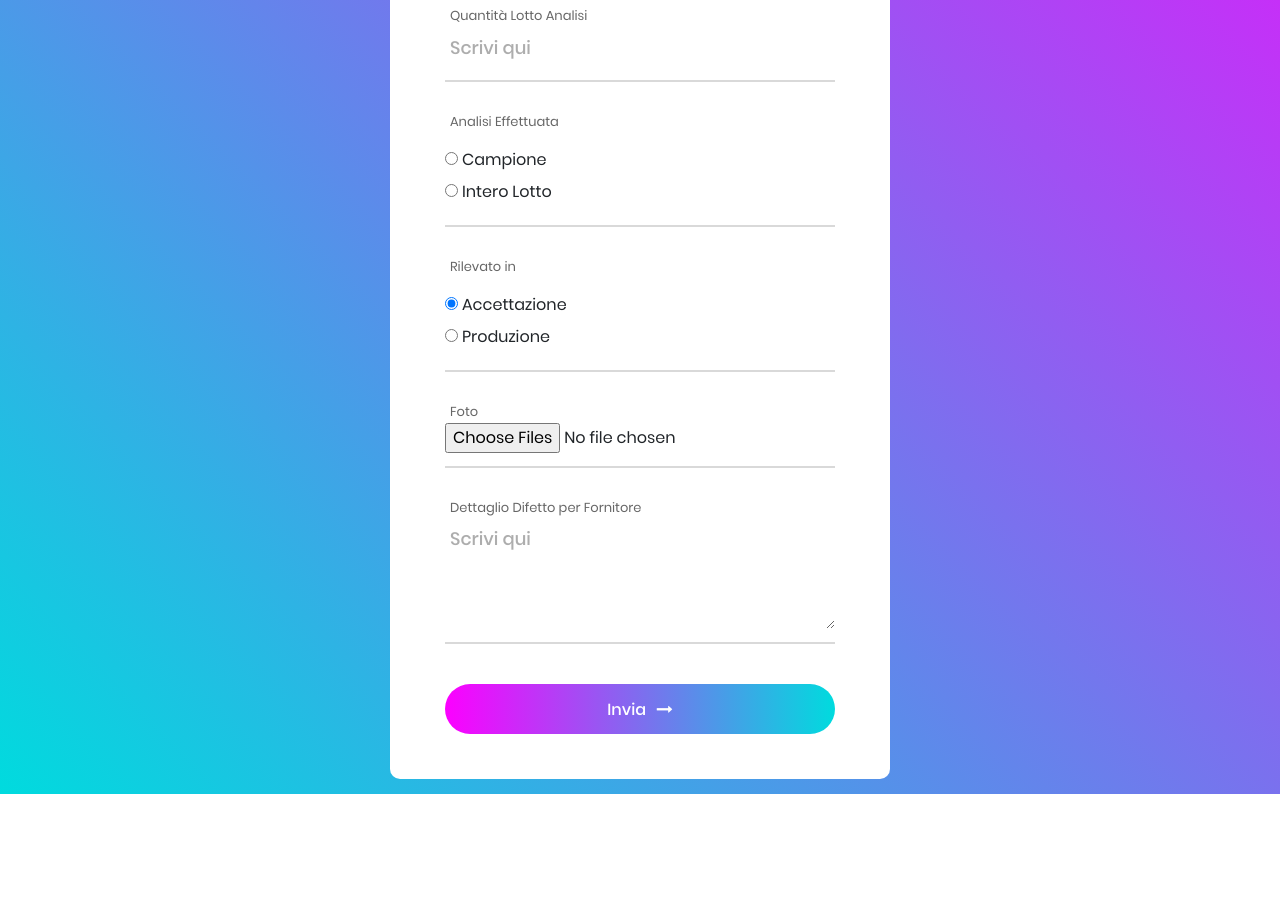
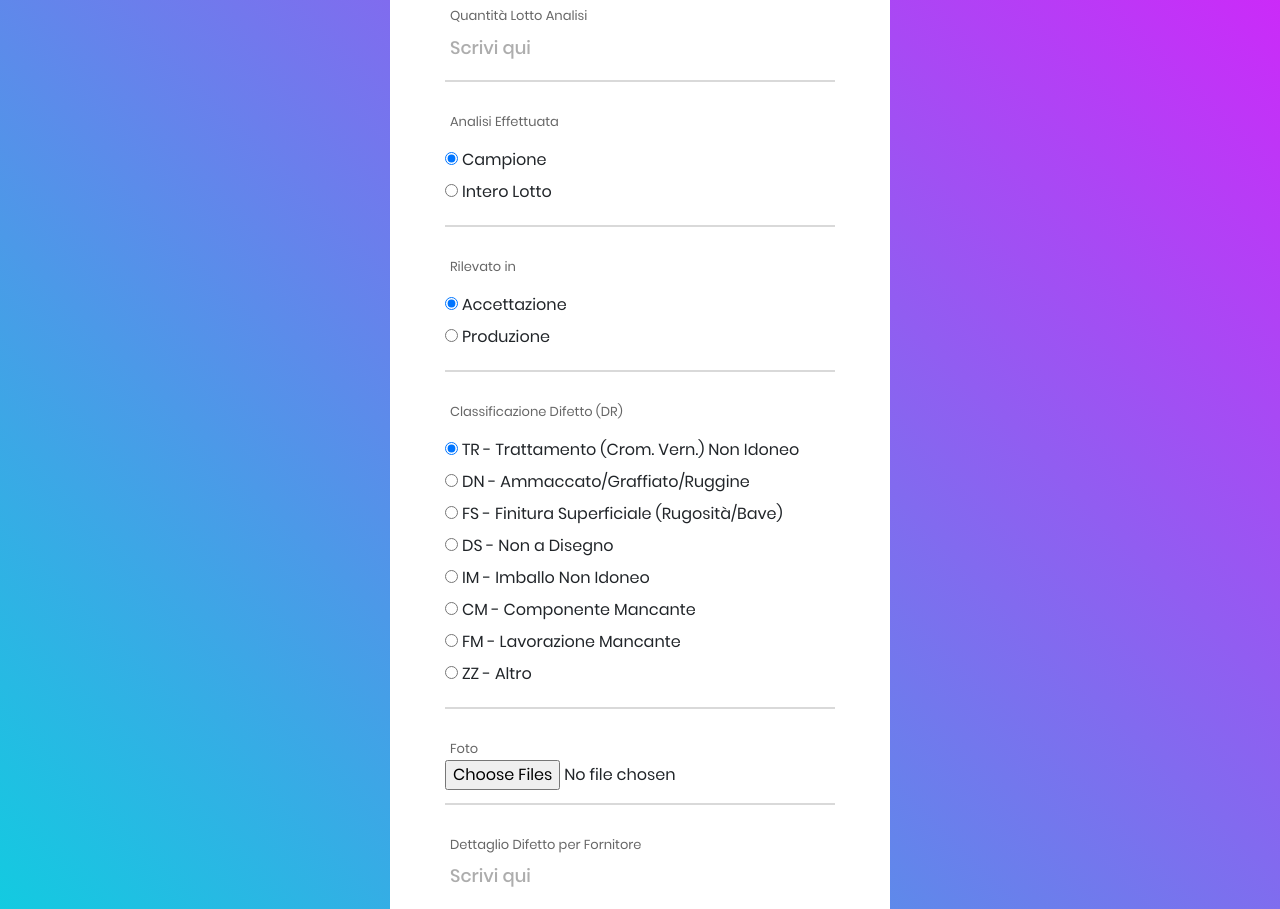
Before and after one commit to developVG/vg-api, a website: page public/index.html in a window 1280 px wide. Shown: the part 576-1485 px from the top of the page. Before the commit the page ends 1370 px from the top, so only its background shows below. Drawn offline with Linux system fonts and the light colour scheme.

Commit message:
updateMock2

```diff
--- a/public/index.html
+++ b/public/index.html
@@ -79,14 +79,14 @@
 				<div class="wrap-input100 validate-input">
 					<span class="label-input100">Analisi Effettuata</span>
 					<div class="contact100-form-radio m-t-15">
-						<input class="input-radio100" id="radio1" type="radio" name="type-product" value="physical"
+						<input class="input-radio100" id="radio1" type="radio" name="radioAnalisiEffettuata" value="physical"
 							checked="checked">
 						<label class="label-radio100" for="radio1">
 							Campione
 						</label>
 					</div>
 					<div class="contact100-form-radio">
-						<input class="input-radio100" id="radio2" type="radio" name="type-product" value="digital">
+						<input class="input-radio100" id="radio2" type="radio" name="radioAnalisiEffettuata" value="digital">
 						<label class="label-radio100" for="radio2">
 							Intero Lotto
 						</label>
@@ -97,16 +97,70 @@
 				<div class="wrap-input100 validate-input">
 					<span class="label-input100">Rilevato in</span>
 					<div class="contact100-form-radio m-t-15">
-						<input class="input-radio100" id="radio3" type="radio" name="type-product" value="physical"
+						<input class="input-radio100" id="radio3" type="radio" name="radioRilevatoIn" value="physical"
 							checked="checked">
 						<label class="label-radio100" for="radio3">
 							Accettazione
 						</label>
 					</div>
 					<div class="contact100-form-radio">
-						<input class="input-radio100" id="radio4" type="radio" name="type-product" value="digital">
+						<input class="input-radio100" id="radio4" type="radio" name="radioRilevatoIn" value="digital">
 						<label class="label-radio100" for="radio4">
 							Produzione
+						</label>
+					</div>
+					<span class="focus-input100"></span>
+				</div>
+
+				<div class="wrap-input100 validate-input">
+					<span class="label-input100">Classificazione Difetto (DR)</span>
+					<div class="contact100-form-radio m-t-15">
+						<input class="input-radio100" id="radio3" type="radio" name="radioClassificazioneDifetto" value="physical"
+							checked="checked">
+						<label class="label-radio100" for="radio3">
+							TR - Trattamento (Crom. Vern.) Non Idoneo
+						</label>
+					</div>
+					<div class="contact100-form-radio">
+						<input class="input-radio100" id="radio4" type="radio" name="radioClassificazioneDifetto" value="digital">
+						<label class="label-radio100" for="radio4">
+							DN - Ammaccato/Graffiato/Ruggine
+						</label>
+					</div>
+					<div class="contact100-form-radio">
+						<input class="input-radio100" id="radio4" type="radio" name="radioClassificazioneDifetto" value="digital">
+						<label class="label-radio100" for="radio4">
+							FS - Finitura Superficiale (Rugosità/Bave)
+						</label>
+					</div>
+					<div class="contact100-form-radio">
+						<input class="input-radio100" id="radio4" type="radio" name="radioClassificazioneDifetto" value="digital">
+						<label class="label-radio100" for="radio4">
+							DS - Non a Disegno
+						</label>
+					</div>
+					<div class="contact100-form-radio">
+						<input class="input-radio100" id="radio4" type="radio" name="radioClassificazioneDifetto" value="digital">
+						<label class="label-radio100" for="radio4">
+							IM - Imballo Non Idoneo
+						</label>
+					</div>
+					<div class="contact100-form-radio">
+						<input class="input-radio100" id="radio4" type="radio" name="radioClassificazioneDifetto" value="digital">
+						<label class="label-radio100" for="radio4">
+							CM - Componente Mancante
+						</label>
+					</div>
+					<div class="contact100-form-radio">
+						<input class="input-radio100" id="radio4" type="radio" name="radioClassificazioneDifetto" value="digital">
+						<label class="label-radio100" for="radio4">
+							FM - Lavorazione Mancante
+						</label>
+					</div>
+					<div class="contact100-form-radio">
+						<input class="input-radio100" id="radio4" type="radio" name="radioClassificazioneDifetto" value="digital">
+						<label class="label-radio100" for="radio4">
+							ZZ - Altro
 						</label>
 					</div>
 					<span class="focus-input100"></span>
@@ -117,6 +171,7 @@
 					<input class="form-control-file" type="file" accept="image/*" name="photo" multiple="multiple">
 
 				</div>
+
 
 				<div class="wrap-input100 validate-input" data-validate="Message is required">
 					<span class="label-input100">Dettaglio Difetto per Fornitore</span>
```
